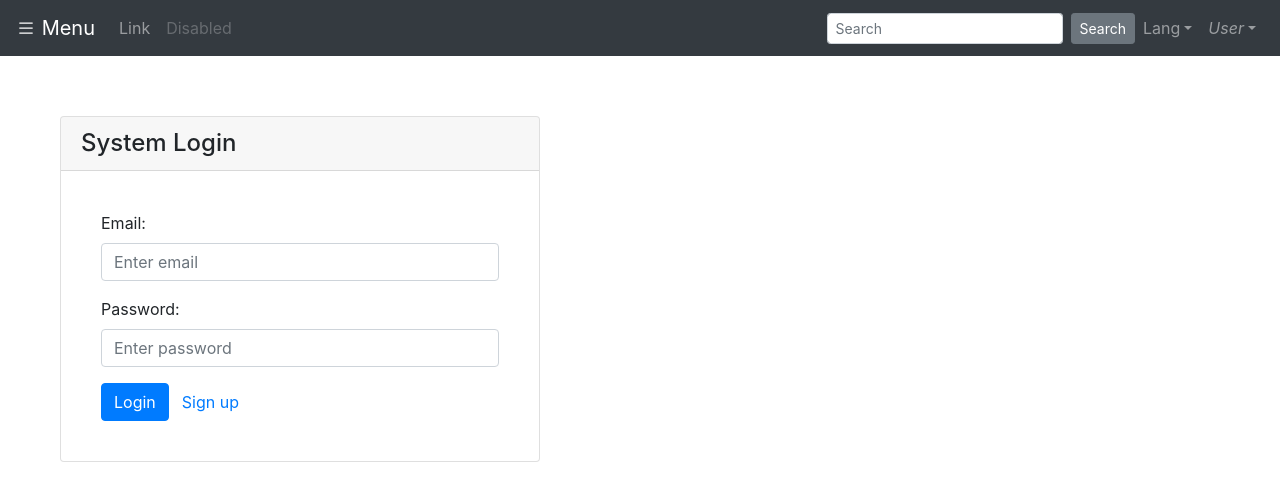
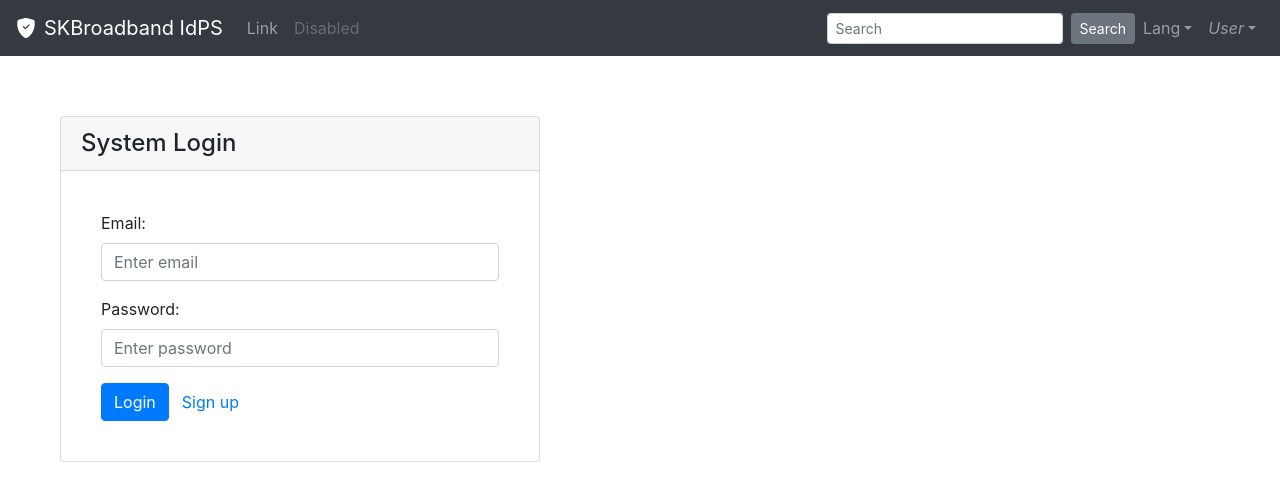
Before and after one commit to lsmin625/vue-base-ui, a Vue app: page / in a window 1280 px wide. Shown: the top 498 px of the page. Built offline with nearby package versions, Linux system fonts and the light colour scheme.

Commit message:
navbar updated

```diff
--- a/src/components/Navbar.vue
+++ b/src/components/Navbar.vue
@@ -1,7 +1,8 @@
 <template>
 <div>
   <b-navbar toggleable="lg" type="dark" variant="dark">
-    <b-navbar-brand href="#" v-b-toggle.sidebar-1><b-icon icon="list"></b-icon> Menu</b-navbar-brand>
+    <b-navbar-brand href="#" v-b-toggle.sidebar-1>
+      <b-icon icon="shield-fill-check" class="mr-2"></b-icon>SKBroadband IdPS</b-navbar-brand>
 
     <b-navbar-toggle target="nav-collapse"></b-navbar-toggle>
 
```
Also changed, not shown: src/assets/skb.png (added).
